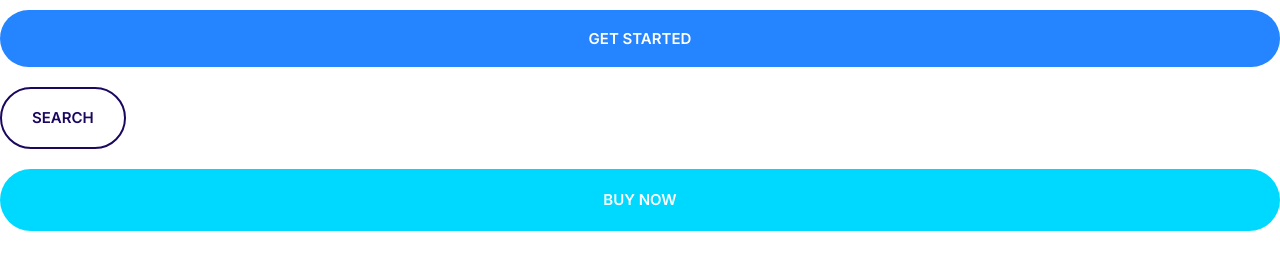
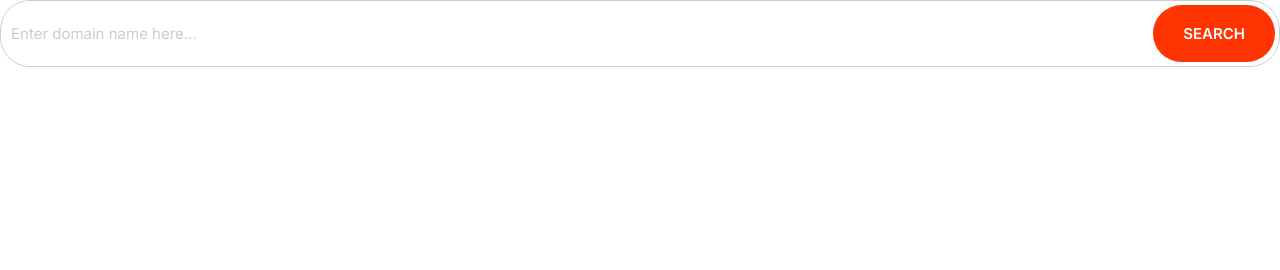
Before and after one commit to UniqueXow/Moshify-omid, a plain HTML site: page index.html in a window 1280 px wide. Drawn offline with Linux system fonts and the light colour scheme.

Commit message:
define input with search btn

```diff
--- a/css/style.css
+++ b/css/style.css
@@ -4,6 +4,8 @@
   --color-accent: #ff3400;
   --color-headings: #1b0760;
   --color-body: #918ca4;
+  --color-border: #ccc;
+  --border-radius: 30px;
 }
 *,
 *::after,
@@ -199,3 +201,33 @@ a {
     font-size: 1.5rem;
   }
 }
+/*inputs*/
+.input {
+  padding: 1.5rem 3.5rem;
+  border: 1px solid var(--color-border);
+  border-radius: var(--border-radius);
+  outline: 0;
+  color: var(--color-headings);
+  font-size: 2rem;
+}
+::placeholder {
+  color: #cdcbd7;
+}
+.input-group {
+  border: 1px solid var(--color-border);
+  border-radius: var(--border-radius);
+  display: flex;
+}
+.input-group .input {
+  border: 0;
+  flex-grow: 1;
+  padding: 1.5rem 1rem;
+}
+.input-group .buttom {
+  margin: 4px;
+}
+@media screen and (min-width: 1024px) {
+  .input {
+    font-size: 1.5rem;
+  }
+}
--- a/index.html
+++ b/index.html
@@ -15,8 +15,13 @@
     <link rel="stylesheet" href="css/normalize.css" />
   </head>
   <body>
-    <button class="buttom buttom-block buttom--primary">Get Started</button>
-    <button class="buttom buttom--outline">Search</button>
-    <a href="" class="buttom buttom-block buttom--sec"> Buy now </a>
+    <div class="input-group">
+      <input
+        type="text"
+        class="input"
+        placeholder="Enter domain name here..."
+      />
+      <button class="buttom buttom--accent">Search</button>
+    </div>
   </body>
 </html>
```
Also changed, not shown: componets/inputs.html (added, +2 -0 lines).
